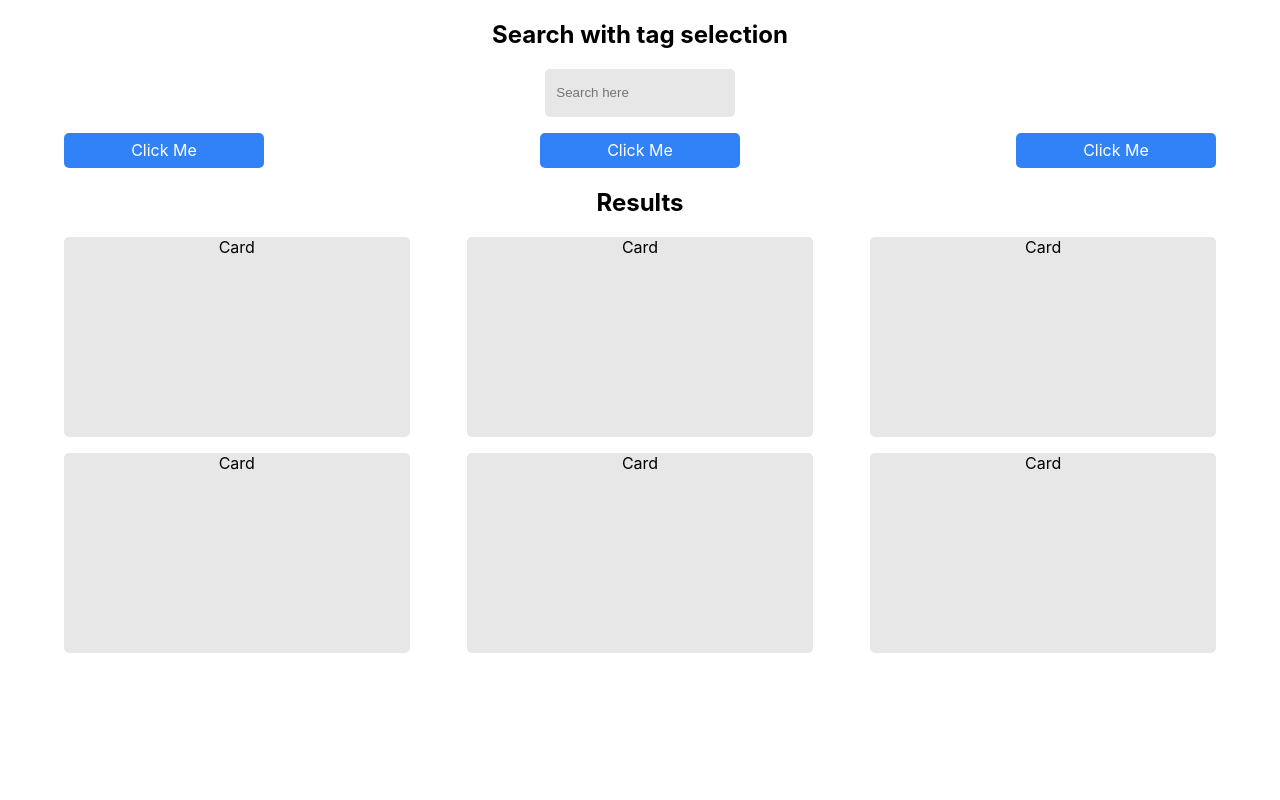
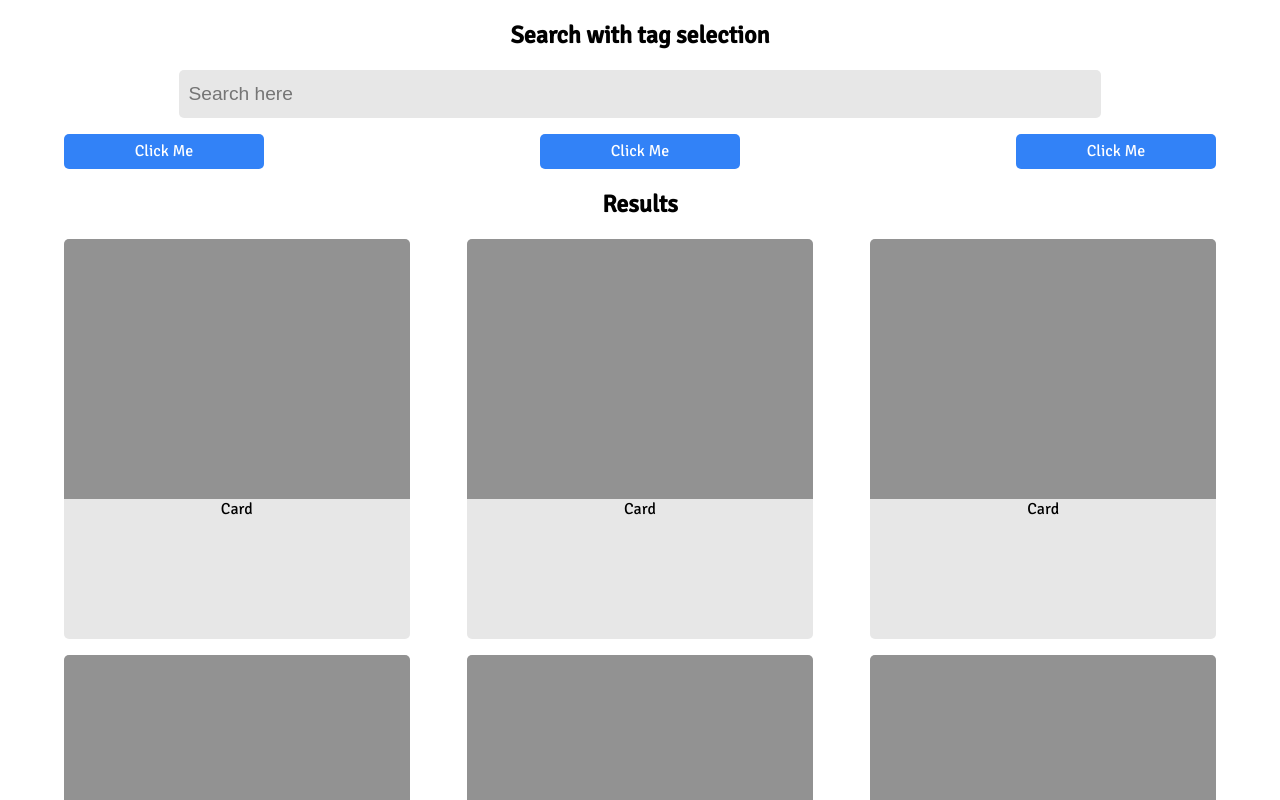
Before and after one commit to KevinLeFaucheur/search-react-tdd, a React (Create React App) app: page / in a window 1280 px wide. Shown: the top 800 px of the page. Built offline with nearby package versions, Linux system fonts and the light colour scheme.

Commit message:
font and some CSS

```diff
--- a/public/index.html
+++ b/public/index.html
@@ -23,7 +23,9 @@
       Unlike "/favicon.ico" or "favicon.ico", "%PUBLIC_URL%/favicon.ico" will
       work correctly both with client-side routing and a non-root public URL.
       Learn how to configure a non-root public URL by running `npm run build`.
-    -->
+    --><link rel="preconnect" href="https://fonts.googleapis.com">
+    <link rel="preconnect" href="https://fonts.gstatic.com" crossorigin>
+    <link href="https://fonts.googleapis.com/css2?family=Signika:wght@400;500&display=swap" rel="stylesheet">
     <title>React App</title>
   </head>
   <body>
--- a/src/App.css
+++ b/src/App.css
@@ -1,5 +1,7 @@
 .App {
   text-align: center;
+
+  font-family: 'Signika', sans-serif;
 }
 
 .App-logo {
--- a/src/components/card/Card.jsx
+++ b/src/components/card/Card.jsx
@@ -3,14 +3,31 @@
 
 export const Card = () => {
   return (
-    <Container>Card</Container>
+    <Container>
+      <Head>
+
+      </Head>
+      <Body>
+        Card
+      </Body>
+    </Container>
   )
 }
 
 const Container = styled.div`
   width: 30%;
-  height: 200px;
+  height: 400px;
   background-color: #E7E7E7;
   border-radius: 5px;
   margin-bottom: 1rem;
 `
+
+const Head = styled.header`
+  height: 65%;
+  background-color: #929292;
+  border-radius: 5px 5px 0 0;
+`
+
+const Body = styled.div`
+
+`
--- a/src/components/searchbar/Search.jsx
+++ b/src/components/searchbar/Search.jsx
@@ -11,10 +11,14 @@
 
 const SearchContainer = styled.div`
   margin-bottom: 1rem;
+  width: 80%;
+  margin: 0 auto 1rem;
 `
 
 const SearchInput = styled.input`
   height: 3rem;
+  width: 100%;
+  font-size: 1.2rem;
   background-color: #E7E7E7;
   border-radius: 5px;
   padding-left: 1%;
```
